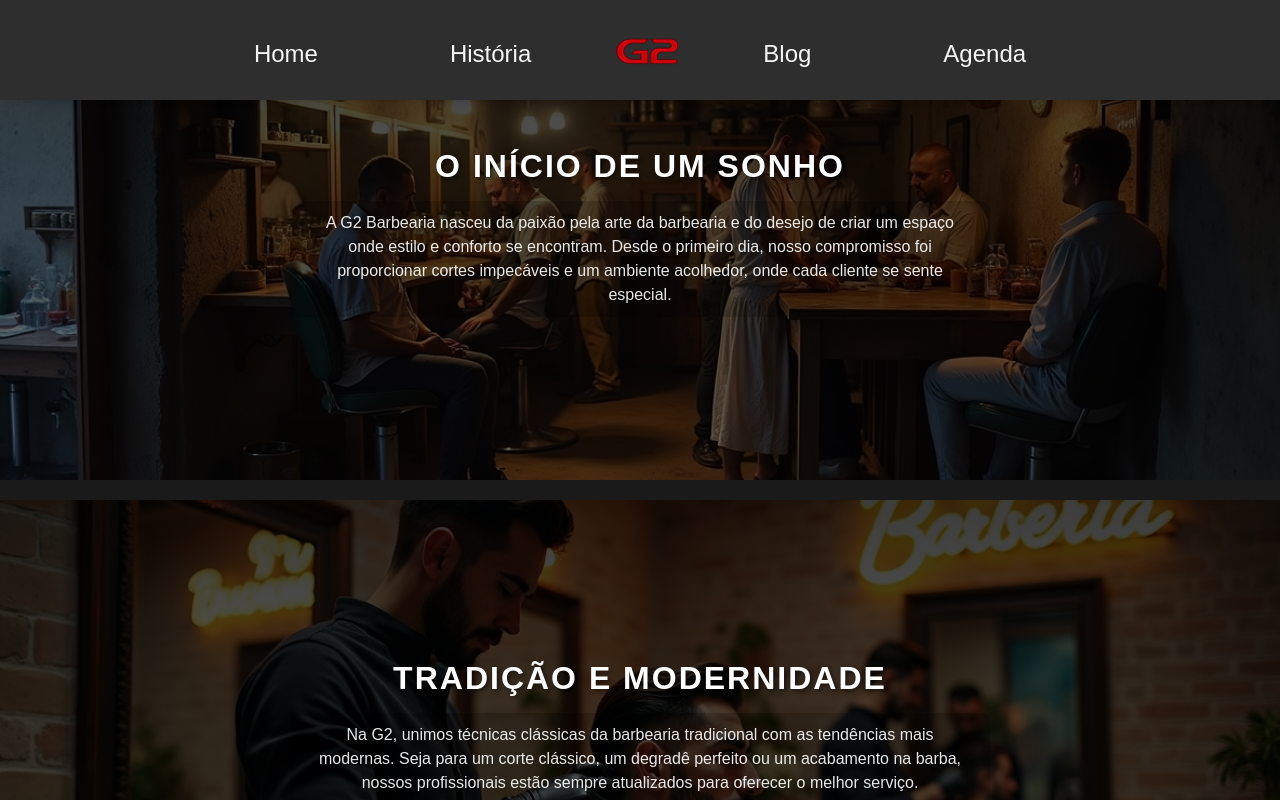
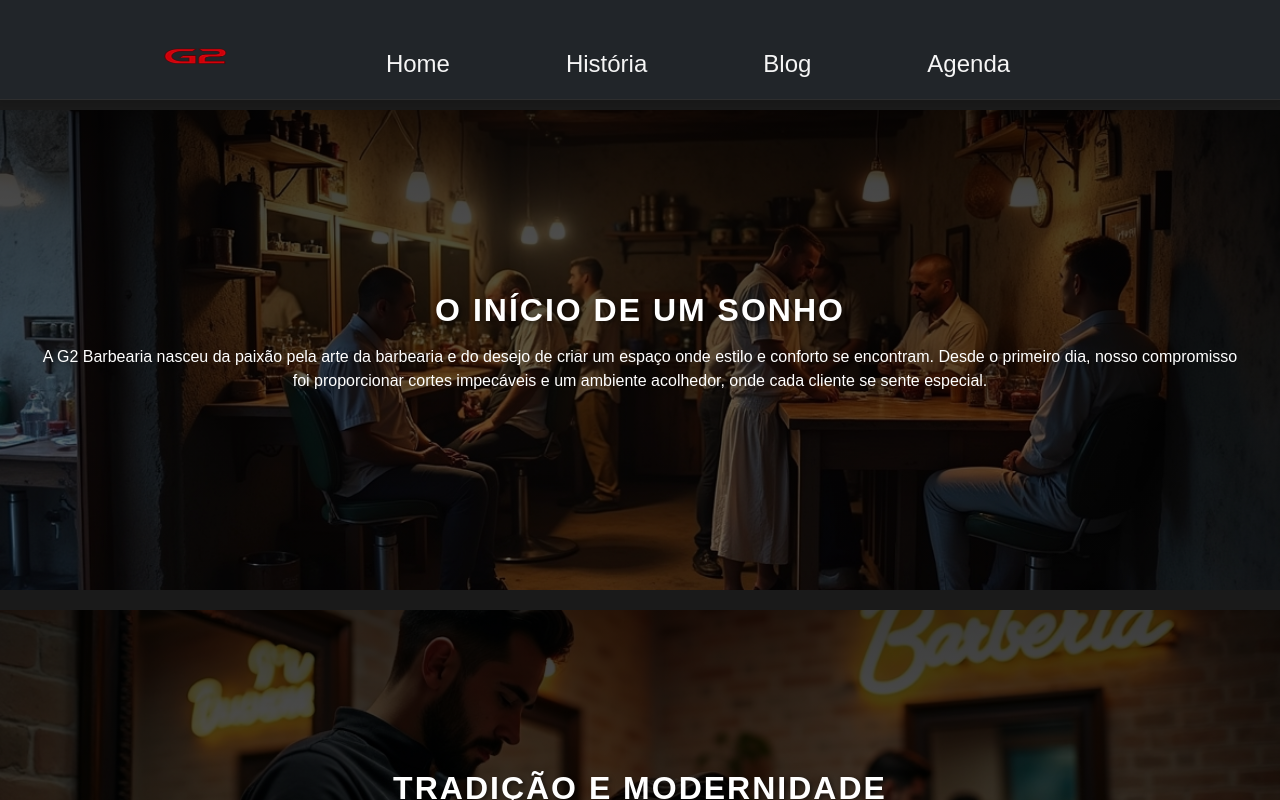
Before and after one commit to russ1anyk/projeto-barbeariag2, a Next.js app: page /historia in a window 1280 px wide. Shown: the top 800 px of the page. Built offline with nearby package versions, Linux system fonts and the light colour scheme.

Commit message:
arrumando

```diff
--- a/src/app/blog/blog.css
+++ b/src/app/blog/blog.css
@@ -11,6 +11,7 @@ body {
     margin: 0 auto;
     background-color: #1e1e1e;
     color: #f1f1f1;
+    margin-top: 100px;
 }
 
 .item {
--- a/src/app/components/Header/header.css
+++ b/src/app/components/Header/header.css
@@ -27,6 +27,11 @@ header img:hover {
     font-size: x-large;
     font-family: sans-serif;
 }
+.navbar-brand img{
+    margin-top: 13px;
+    height: 60px;
+    margin-left: 133%
+}
 
 .nav-link {
     color: whitesmoke;
--- a/src/app/components/Header/header.jsx
+++ b/src/app/components/Header/header.jsx
@@ -1,4 +1,4 @@
-'use client'; // Se estiver usando App Router (Next 13+)
+'use client';
 
 import Link from 'next/link';
 import './header.css';
@@ -6,17 +6,31 @@ import './header.css';
 export default function Header() {
     return (
         <header>
-            <nav>
-                <ul className="nav justify-content-center">
+            <nav className="navbar navbar-expand-lg navbar-dark bg-dark">
+                <div className="container-fluid">
+                    <Link className="navbar-brand" href="/">
+                        <img src="/logo.png" alt="logo" height="40" />
+                    </Link>
+                    <button
+                        className="navbar-toggler"
+                        type="button"
+                        data-bs-toggle="collapse"
+                        data-bs-target="#navbarNav"
+                        aria-controls="navbarNav"
+                        aria-expanded="false"
+                        aria-label="Toggle navigation"
+                    >
+                        <span className="navbar-toggler-icon"></span>
+                    </button>
+
+                    <div className="collapse navbar-collapse justify-content-center" id="navbarNav">
+                        <ul className="navbar-nav">
                             <li className="nav-item">
                                 <Link className="nav-link" href="/">Home</Link>
                             </li>
                             <li className="nav-item">
                                 <Link className="nav-link" href="/historia">História</Link>
                             </li>
-
-                    <img src="/logo.png" alt="logo"/>
-
                             <li className="nav-item">
                                 <Link className="nav-link" href="/blog">Blog</Link>
                             </li>
@@ -24,6 +38,8 @@ export default function Header() {
                                 <Link className="nav-link" href="/agenda">Agenda</Link>
                             </li>
                         </ul>
+                    </div>
+                </div>
             </nav>
         </header>
     );
--- a/src/app/historia/historia.css
+++ b/src/app/historia/historia.css
@@ -4,11 +4,16 @@ body {
     font-family: 'Arial', sans-serif;
 }
 
-.section {
+.section,
+.section1 {
     position: relative;
     width: 100%;
     min-height: 60vh;
     margin-bottom: 20px;
+}
+
+.section1 {
+    margin-top: 110px;
 }
 
 .image {
--- a/src/app/historia/page.jsx
+++ b/src/app/historia/page.jsx
@@ -5,7 +5,7 @@ import "./historia.css";
 export default function Historia() {
     return (
         <>
-            <div className="section">
+            <div className="section1">
                 <img src="/comeco.jpeg" alt="Início da G2 Barbearia" className="image full-width" />
                 <div className="overlay">
                     <h1>O Início de um Sonho</h1>
--- a/src/app/layout.js
+++ b/src/app/layout.js
@@ -1,6 +1,6 @@
 import { Geist, Geist_Mono } from "next/font/google";
 import "./globals.css";
-import 'bootstrap/dist/css/bootstrap.min.css'; // CSS local
+import 'bootstrap/dist/css/bootstrap.min.css';/*CSS*/
 import Header from './components/Header/header';
 import Footer from './components/Footer/footer';
 
```
Lines whose indentation alone changed are shown as unchanged.
